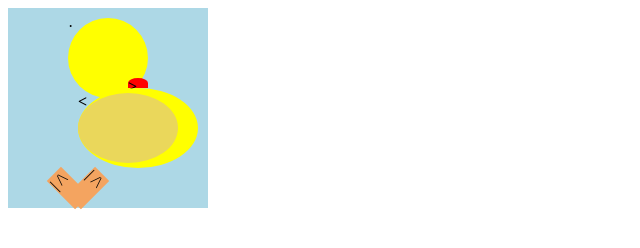
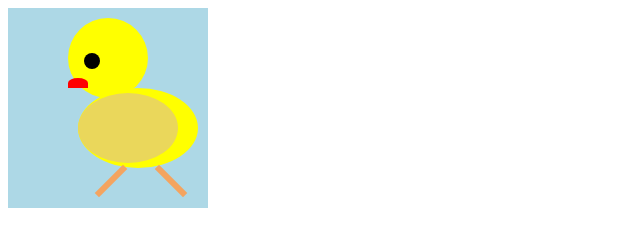
Before and after one commit to AngeloGerardTerrible/225734759-WebApp, a plain HTML site: page Finals_Activity2/task2.html in a window 1280 px wide. Shown: the whole page, without its empty margins (0-640 px from the left). Drawn offline with Linux system fonts and the light colour scheme.

Commit message:
attempt to style a walking chick

```diff
--- a/Finals_Activity2/task2.html
+++ b/Finals_Activity2/task2.html
@@ -40,6 +40,7 @@
         }
 
         .wing {
+            color: transparent;
             background: #ead75b;
             border-radius: 50%;
             width: 100px;
@@ -49,17 +50,18 @@
             left: 0px;
         }
 
-        .eye {
+        .eyeball {
             background: black;
             border-radius: 50%;
-            width: 50px;
-            height: 50px;
+            width: 20%;
+            height: 20%;
             position: absolute;
-            top: 50px;
-            left: 60px;
+            top: 35px;
+            left: 20%;
         }
 
         .beak {
+            color: transparent;
             background: red;
             width: 20px;
             height: 10px;
@@ -67,7 +69,7 @@
             border-top-right-radius: 50%;
             position: absolute;
             top: 60px;
-            left: 60px;
+            left: 0px;
         }
 
         .drumsticks {
@@ -78,17 +80,18 @@
 
         .drumstick {
             background: #F4A460;
-            width: 20px;
+            color: transparent;
+            width: 3%;
             height: 40px;
             position: absolute;
-            bottom: 0;
-            left: 50px;
+            bottom: 7px;
+            left: 160px;
             transform: rotate(-45deg);
         }
 
         .drumstick-right {
             transform: rotate(45deg);
-            left: 70px;
+            left: 100px;
         }
     </style>
     <div class="canvas background">
```
